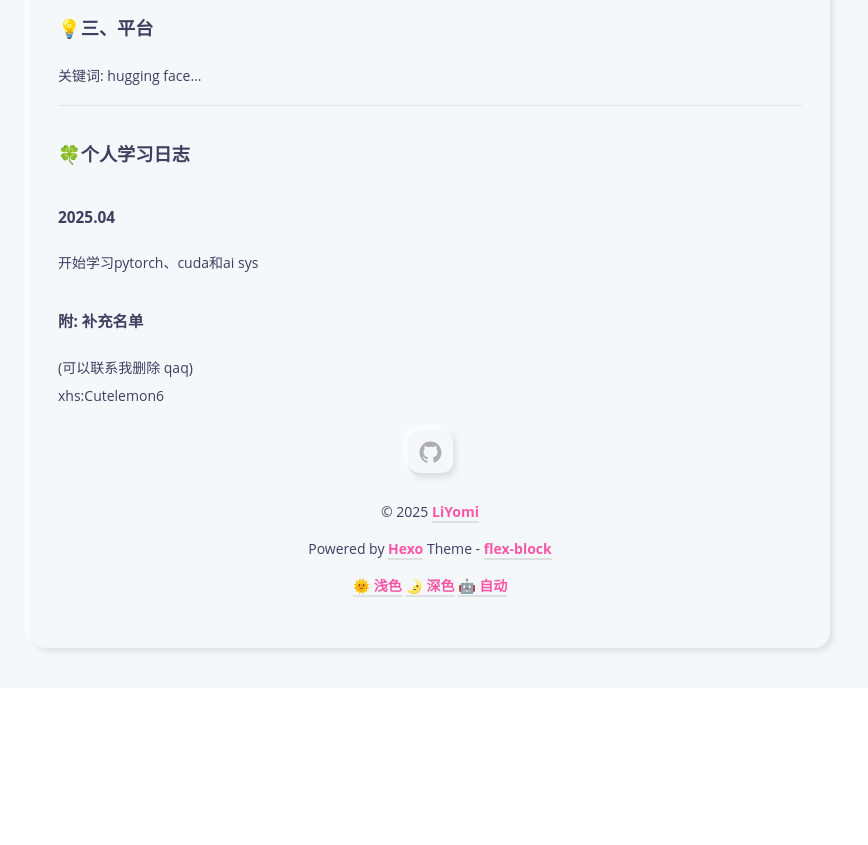
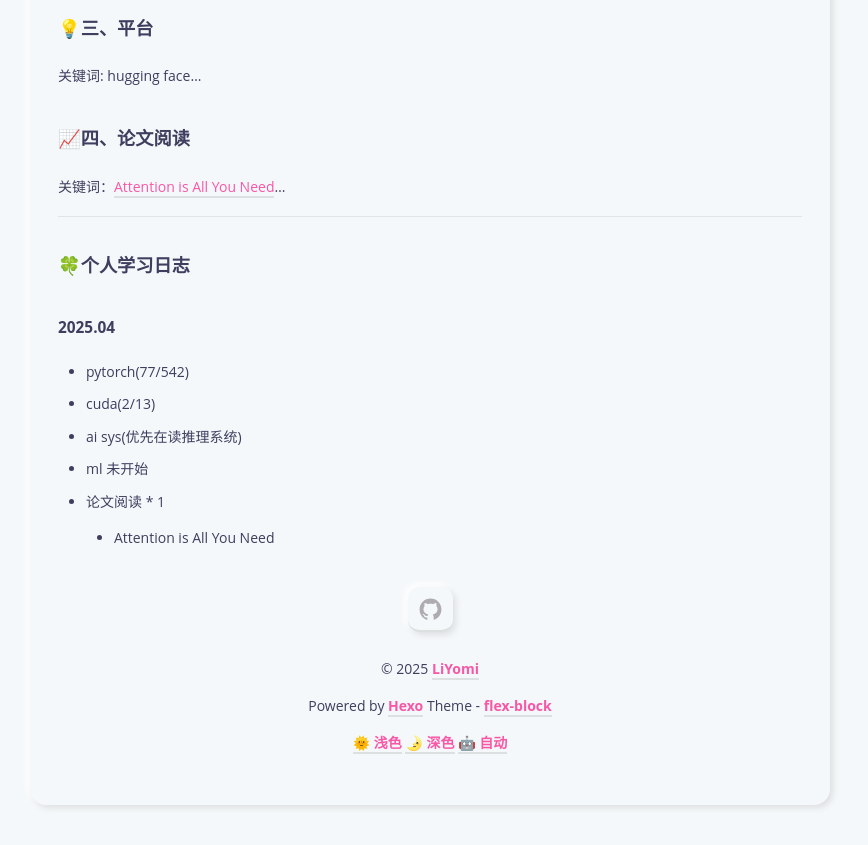
Before and after one commit to LiYomi/LiYomi.github.io, a plain HTML site: page 2025/03/31/hello-world/index.html in a window 1280 px wide. Shown: the part 1920-2765 px from the top of the page, without its empty margins (30-898 px from the left). Before the commit the page ends 2608 px from the top, so only its background shows below. Drawn offline with nearby package versions, Linux system fonts and the light colour scheme.

Commit message:
Site updated: 2025-04-05 17:03:39

```diff
--- a/2025/03/31/hello-world/index.html
+++ b/2025/03/31/hello-world/index.html
@@ -108,7 +108,7 @@
 
             <h2 class="last-time">
               <span>最后更新于</span>
-              <time  class="article-updated" datetime="2025-04-05T07:38:49.720Z" itemprop="dateUpdated">2025-04-05</time>
+              <time  class="article-updated" datetime="2025-04-05T09:02:46.048Z" itemprop="dateUpdated">2025-04-05</time>
             </h2>
 
 
@@ -169,9 +169,18 @@
 <li><a target="_blank" rel="noopener" href="https://speech.ee.ntu.edu.tw/~hylee/ml/2022-spring.php">李宏毅 25 spring ML生成式AI - 视频、PPT、PDF</a></li>
 </ul>
 <h3 id="💡三、平台"><a href="#💡三、平台" class="headerlink" title="💡三、平台"></a>💡三、平台</h3><p>关键词: hugging face…</p>
+<h3 id="📈四、论文阅读"><a href="#📈四、论文阅读" class="headerlink" title="📈四、论文阅读"></a>📈四、论文阅读</h3><p>关键词：<a target="_blank" rel="noopener" href="https://arxiv.org/abs/1706.03762">Attention is All You Need</a>…</p>
 <hr>
-<h3 id="🍀个人学习日志"><a href="#🍀个人学习日志" class="headerlink" title="🍀个人学习日志"></a>🍀个人学习日志</h3><h4 id="2025-04"><a href="#2025-04" class="headerlink" title="2025.04"></a>2025.04</h4><p>开始学习pytorch、cuda和ai sys</p>
-<h4 id="附-补充名单"><a href="#附-补充名单" class="headerlink" title="附: 补充名单"></a>附: 补充名单</h4><p>(可以联系我删除 qaq)<br>xhs:Cutelemon6</p>
+<h3 id="🍀个人学习日志"><a href="#🍀个人学习日志" class="headerlink" title="🍀个人学习日志"></a>🍀个人学习日志</h3><h4 id="2025-04"><a href="#2025-04" class="headerlink" title="2025.04"></a>2025.04</h4><ul>
+<li>pytorch(77&#x2F;542)</li>
+<li>cuda(2&#x2F;13)</li>
+<li>ai sys(优先在读推理系统)</li>
+<li>ml 未开始</li>
+<li>论文阅读 * 1<ul>
+<li>Attention is All You Need</li>
+</ul>
+</li>
+</ul>
 <!-- ### Create a new post
 
 <figure class="highlight bash"><table><tr><td class="gutter"><pre><span class="line">1</span><br></pre></td><td class="code"><pre><span class="line">$ hexo new <span class="string">&quot;My New Post&quot;</span></span><br></pre></td></tr></table></figure>
```
Also changed, not shown: index.html (+1 -1 lines).
